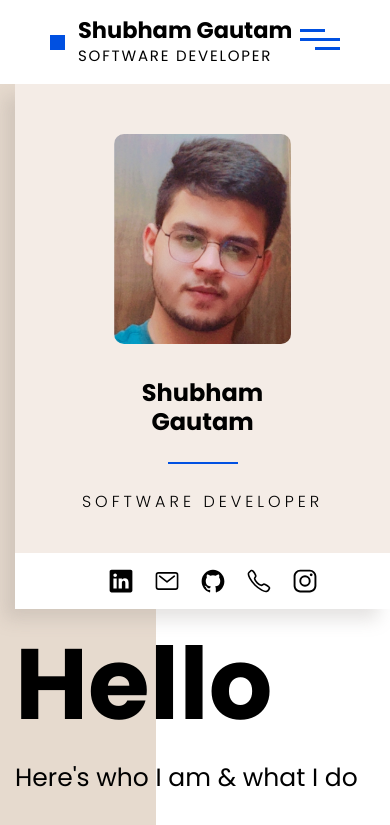
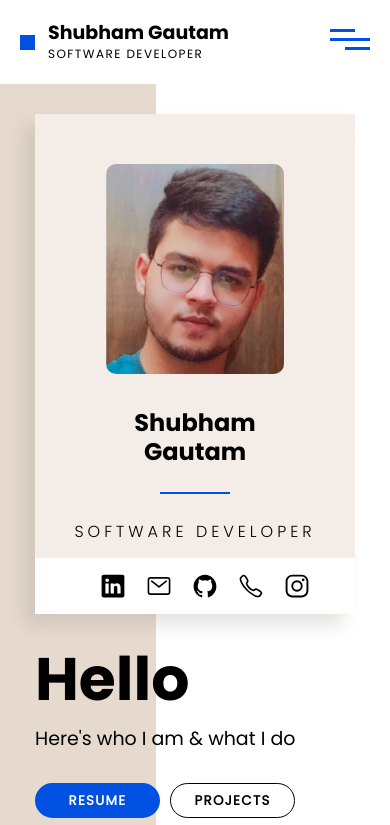
Before and after one commit to ishubham21/portfolio, a React (Create React App) app: page / in a window 390 px wide. Shown: the top 825 px of the page. Built offline with nearby package versions, Linux system fonts and the light colour scheme.

Commit message:
homepage complete

```diff
--- a/src/Home/Home.css
+++ b/src/Home/Home.css
@@ -25,7 +25,6 @@
 }
 
 .home-wrapper .ImgContainer, .home-wrapper .DescContainer{
-    /* flex: 0 0 25%; */
     width: 375px;
     height: 525px;
     margin: 0 15px;
@@ -166,3 +165,42 @@
     margin-bottom: 15px;
     color: #333;
 }
+
+@media (max-width: 786px){
+    .ImgContainer{
+        margin-top: 50px!important;
+    }
+    .DescContainer{
+        margin: 20px 0px!important;
+    }
+}
+
+@media (max-width: 440px){
+    .ImgContainer{
+        margin-top: 30px!important;
+    }
+
+    .home-wrapper .ImgContainer, .home-wrapper .DescContainer{
+        width: 320px;
+        height: 500px;
+    }
+
+    .DescContainer .headline-1{
+        font-size: 60px;
+    }
+
+    .DescContainer .headline-2{
+        font-size: 19px;
+    }
+
+    .DescContainer .btn-container{
+        margin-bottom: 30px!important;
+    }
+}
+
+@media (max-width: 325px){
+    .home-wrapper .ImgContainer, .home-wrapper .DescContainer{
+        width: 300px;
+        height: 500px;
+    }
+}
--- a/src/Navbar/Navbar.css
+++ b/src/Navbar/Navbar.css
@@ -61,6 +61,7 @@
     font-family: 'Poppins-Bold';
     margin: 10px;
     text-transform: uppercase;
+    animation: bottom_up 0.9s;
 }
 
 .animate-ham span:nth-child(1){
@@ -87,6 +88,7 @@
     right: 0;
     bottom: 0;
     background-color: rgb(244, 236, 230);
+    animation: fade_in 0.5s;
 }
 
 @media(max-width: 991px){
@@ -126,3 +128,18 @@
         width: 25px;
     }
 }
+
+@media (max-width: 440px){
+    .navbar .nav-sub-container{
+        margin: 0 20px!important;
+    }
+
+    .navbar .nav-name{
+        font-size: 19px;
+    }
+
+    .navbar .nav-designation{
+        font-size: 12px;
+    }
+
+}
--- a/src/index.css
+++ b/src/index.css
@@ -54,3 +54,12 @@ a, a:visited{
       opacity: 1;
   }
 }
+
+@keyframes bottom_up{
+  0%{
+    transform: translateY(30px);
+  }
+  100%{
+    transform: translateY(0);
+  }
+}
```
